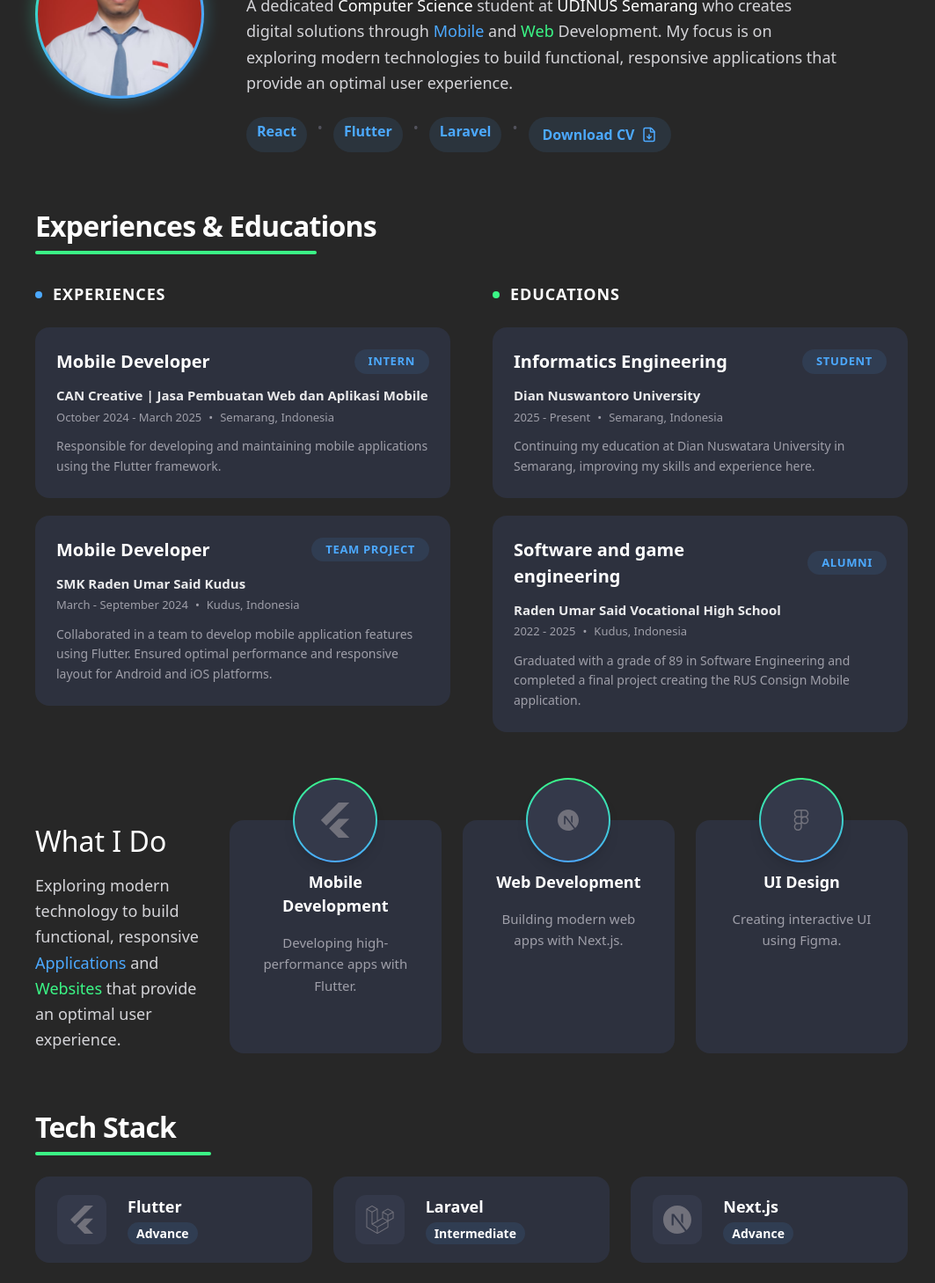
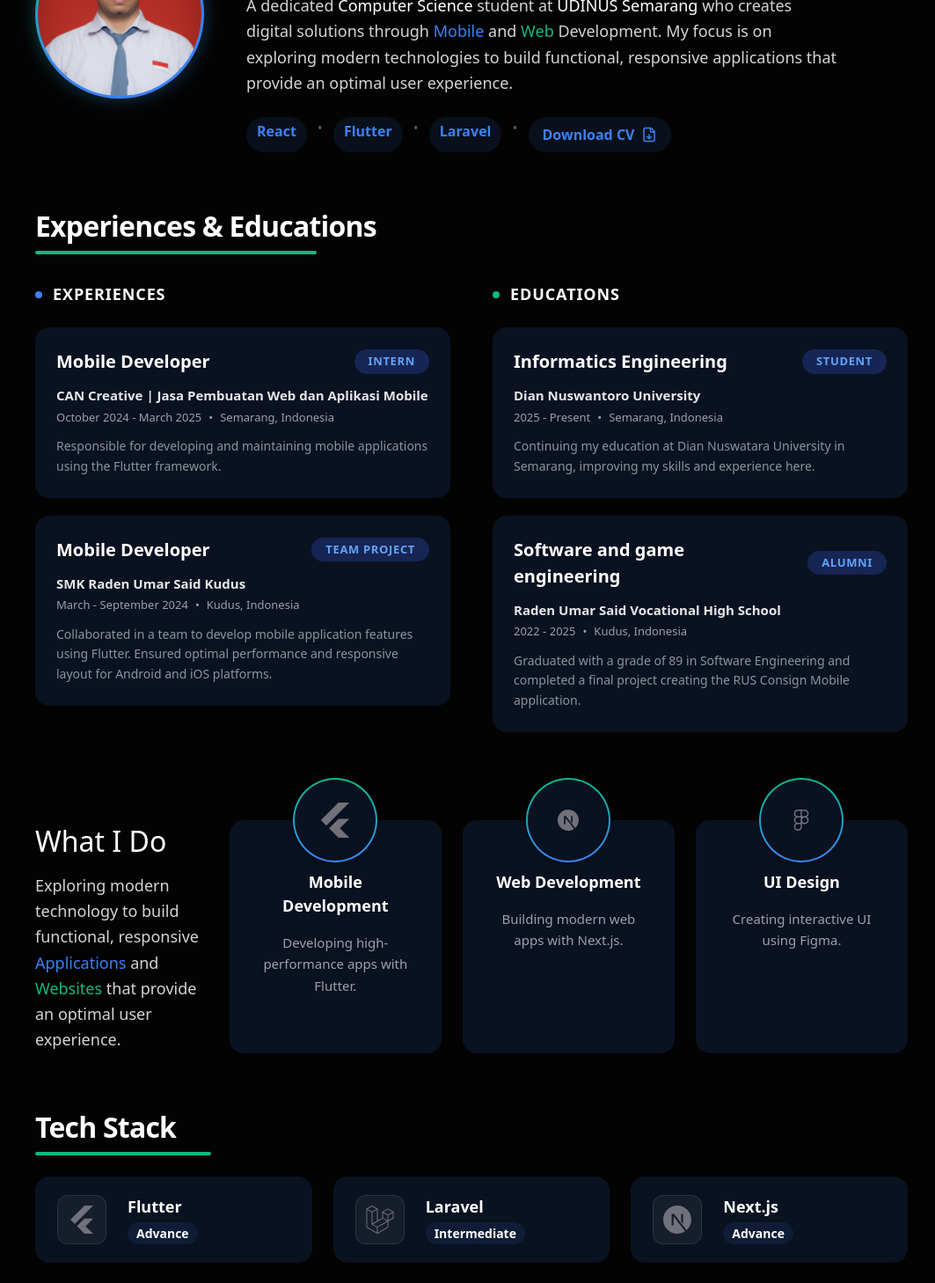
Before and after one commit to altantheprodigy/my-porto, a Next.js app: page / in a window 1280 px wide. Shown: the part 960-2418 px from the top of the page at 88% size, without its empty margins (104-1167 px from the left). Built offline with nearby package versions, Linux system fonts and the light colour scheme.

Commit message:
Fix color palette

```diff
--- a/app/globals.css
+++ b/app/globals.css
@@ -4,13 +4,22 @@
   /* Menambahkan font kustom jika kamu sudah mengaturnya di layout */
   --font-utama: var(--font-poppins);
 
-  /* Warna kustom kamu */
-  --color-hitam-utama: #272727;
+  /* Warna kustom kamu yang sudah ada */
+  --color-hitam-utama: #030303;
   --color-border-nav: #4d4d4d;
-  /* Warna dari referensi kamu */
-  --color-brand-blue: #4ca9ff;
-  --color-brand-green: #3bf686;
+  --color-brand-blue: #3b82f6; /* Royal Blue, lebih dalam dari sebelumnya */
+  --color-brand-green: #10b981; /* Emerald Green, tidak terlalu neon/menyilaukan */
   --color-brand-blue1: #62d9ff;
+
+  /* Warna BARU dari referensi gambar untuk Card, Text, dan Badge */
+  --color-bg-card: #0a1120;
+  --color-text-secondary: #9ca3af;
+  --color-text-body: #8b949e;
+  --color-badge-bg: #172554;
+  --color-badge-text: #60a5fa;
+
+  --color-accent-blue: #3b82f6;
+  --color-accent-green: #10b981;
 
   /* Gradasi campuran */
   --bg-gradient-altan: linear-gradient(
@@ -21,8 +30,12 @@
 }
 
 @utility text-gradient-altan {
-  /* Persentase dihapus agar gradasi terbagi rata otomatis */
-  background-image: linear-gradient(to right, #3bf686, #4ca9ff);
+  /* Sekarang menggunakan variabel agar otomatis tersinkronisasi */
+  background-image: linear-gradient(
+    to right,
+    var(--color-brand-green),
+    var(--color-brand-blue)
+  );
   -webkit-background-clip: text;
   background-clip: text;
   color: transparent;
@@ -30,19 +43,17 @@
 /* Reset dasar agar layout mengikuti variabel background/foreground */
 @layer base {
   :root {
-    --background: #ffffff;
-    --foreground: #171717;
+    /* Set default ke palet gelap secara permanen */
+    --background: #030303; /* Warna hitam pekat dari background utama */
+    --foreground: #ffffff; /* Warna teks utama putih */
   }
 
-  @media (prefers-color-scheme: dark) {
-    :root {
-      --background: #0a0a0a;
-      --foreground: #ededed;
-    }
-  }
+  /* BLOK @media (prefers-color-scheme: dark) DIHAPUS
+     agar browser tidak mencoba mengganti tema sendiri */
 
   body {
     @apply bg-[var(--background)] text-[var(--foreground)] antialiased;
-    font-family: var(--font-sans);
+    /* Menggunakan font-utama yang sudah dideklarasikan di @theme */
+    font-family: var(--font-utama), sans-serif;
   }
 }
--- a/app/page.tsx
+++ b/app/page.tsx
@@ -168,18 +168,20 @@
         {/* Tombol Get Started */}
         <a
           href="#about"
-          className="group bg-brand-blue/10 text-brand-blue hover:bg-brand-blue relative mt-8 flex w-full max-w-[200px] items-center justify-center gap-2 overflow-hidden rounded-2xl px-6 py-4 text-[16px] font-semibold transition-all duration-300 hover:text-white active:scale-95 md:w-fit"
+          className="group border-brand-blue/30 bg-brand-blue/10 text-brand-blue relative mt-8 flex w-full max-w-[200px] items-center justify-center gap-2 overflow-hidden rounded-2xl border px-6 py-4 text-[16px] font-semibold transition-all duration-300 hover:border-transparent hover:text-white hover:shadow-[0_0_30px_rgba(59,130,246,0.4)] active:scale-95 md:w-fit"
         >
+          {/* Efek Gradasi yang mengisi penuh saat di-hover */}
           <div
             style={{ backgroundImage: "var(--bg-gradient-altan)" }}
-            className="absolute inset-0 -translate-x-full opacity-70 transition-transform duration-700 ease-in-out group-hover:translate-x-full"
+            className="absolute inset-0 -translate-x-full opacity-0 transition-all duration-500 ease-out group-hover:translate-x-0 group-hover:opacity-100"
           ></div>
 
           <span className="relative z-10">Get Started</span>
 
+          {/* Animasi roket meluncur ke kanan atas */}
           <RocketIcon
             size={18}
-            className="relative z-10 transition-all duration-300 group-hover:translate-y-0.5 group-hover:animate-bounce"
+            className="relative z-10 transition-all duration-300 group-hover:translate-x-1 group-hover:-translate-y-1"
           />
         </a>
       </section>
@@ -257,7 +259,7 @@
               >
                 <div
                   style={{ backgroundImage: "var(--bg-gradient-altan)" }}
-                  className="absolute inset-0 -translate-x-full opacity-70 transition-transform duration-700 ease-in-out group-hover:translate-x-full"
+                  className="absolute inset-0 -translate-x-full opacity-0 transition-all duration-500 ease-out group-hover:translate-x-0 group-hover:opacity-100"
                 ></div>
                 <span className="relative z-10">Download CV</span>
                 <FileDown
@@ -421,10 +423,10 @@
               <div
                 key={index}
                 style={{ "--hover-color": skill.color } as React.CSSProperties}
-                className="group relative flex w-full flex-row items-center gap-4 rounded-2xl border border-transparent bg-[#2D313E] px-4 py-4 transition-all duration-500 ease-out hover:-translate-y-2 hover:border-[var(--hover-color)] hover:shadow-[0_10px_40px_-10px_var(--hover-color)] md:gap-6 md:px-6 md:py-5"
+                className="group bg-bg-card relative flex w-full flex-row items-center gap-4 rounded-2xl border border-transparent px-4 py-4 transition-all duration-500 ease-out hover:-translate-y-2 hover:border-[var(--hover-color)] hover:shadow-[0_10px_40px_-10px_var(--hover-color)] md:gap-6 md:px-6 md:py-5"
               >
                 {/* Ukuran Box Logo: Sedikit lebih kecil di mobile agar tidak sesak */}
-                <div className="relative flex h-12 w-12 shrink-0 items-center justify-center overflow-hidden rounded-xl bg-[#34394A] transition-transform duration-500 group-hover:rotate-6 md:h-14 md:w-14">
+                <div className="relative flex h-12 w-12 shrink-0 items-center justify-center overflow-hidden rounded-xl border border-white/10 bg-white/5 transition-transform duration-500 group-hover:rotate-6 md:h-14 md:w-14">
                   {skill.logo}
                 </div>
 
--- a/components/ExperienceCard.tsx
+++ b/components/ExperienceCard.tsx
@@ -18,27 +18,29 @@
   description,
 }) => {
   return (
-    <div className="group relative flex h-full flex-col gap-3 rounded-2xl bg-[#2D313E] p-6 transition-all duration-500 ease-out hover:-translate-y-2 hover:bg-[#34394A] hover:shadow-xl">
+    <div className="group bg-bg-card relative flex h-full flex-col gap-3 rounded-2xl p-6 transition-all duration-500 ease-out hover:-translate-y-2 hover:bg-[#34394A] hover:shadow-xl">
       {/* Header: Role & Status */}
       <div className="flex flex-row items-center justify-between gap-4">
-        <h3 className="group-hover:text-brand-blue text-[20px] font-bold text-white transition-colors duration-300">
+        <h3 className="group-hover:text-accent-blue font-utama text-[20px] font-bold text-white transition-colors duration-300">
           {role}
         </h3>
-        <span className="bg-brand-blue/10 text-brand-blue rounded-full px-4 py-1 text-[13px] font-bold tracking-wider uppercase">
+        <span className="bg-badge-bg font-utama text-badge-text rounded-full px-4 py-1 text-[13px] font-bold tracking-wider uppercase">
           {status}
         </span>
       </div>
 
       {/* Company & Date Info */}
       <div className="flex flex-col gap-1">
-        <span className="text-[15px] font-bold text-white/90">{company}</span>
+        <span className="font-utama text-[15px] font-bold text-white/90">
+          {company}
+        </span>
         <div className="flex items-center gap-2 text-[13px] font-medium text-zinc-400">
           <span>{period}</span>
           <span>•</span>
           <span>{location}</span>
         </div>
       </div>
-      <p className="text-[14px] leading-relaxed text-zinc-400 group-hover:text-zinc-300">
+      <p className="text-text-body text-[14px] leading-relaxed group-hover:text-zinc-300">
         {description}
       </p>
 
--- a/components/ProjectCard.tsx
+++ b/components/ProjectCard.tsx
@@ -67,7 +67,7 @@
             href={downloadLink}
             download={isDownload ? true : undefined}
             target={isDownload ? "_self" : "_blank"}
-            className="group bg-brand-blue/10 text-brand-blue relative flex w-full items-center justify-center gap-2 overflow-hidden rounded-full px-4 py-3 text-[15px] font-semibold transition-all duration-300 hover:text-white active:scale-95 md:w-fit md:text-[16px]"
+            className="group bg-bg-card text-brand-blue relative flex w-full items-center justify-center gap-2 overflow-hidden rounded-full px-4 py-3 text-[15px] font-semibold transition-all duration-300 hover:text-white active:scale-95 md:w-fit md:text-[16px]"
           >
             <div className="absolute inset-0 -translate-x-full bg-gradient-to-r from-transparent via-white/30 to-transparent transition-transform duration-500 group-hover:translate-x-full"></div>
             <span className="relative z-10">{downloadText}</span>
@@ -86,10 +86,10 @@
                 {techStacks.map((tech, index) => (
                   <div
                     key={index}
-                    className="group relative flex shrink-0 items-center justify-center rounded-xl bg-[#34394A] px-3 py-3 transition-all duration-300 ease-out group-hover:rotate-6 hover:-translate-y-1"
+                    className="group relative flex shrink-0 items-center justify-center rounded-xl bg-bg-card px-3 py-3 transition-all duration-300 ease-out group-hover:rotate-6 hover:-translate-y-1"
                   >
                     {/* Tooltip tetap berfungsi baik di desktop (hover) */}
-                    <span className="pointer-events-none absolute top-full left-1/2 z-20 mt-2 -translate-x-1/2 rounded-md bg-[#34394A] px-2.5 py-1 text-[12px] font-semibold whitespace-nowrap text-white opacity-0 shadow-lg transition-all duration-300 group-hover:opacity-100 md:-top-8 md:mt-0 md:group-hover:-top-11">
+                    <span className="pointer-events-none absolute top-full left-1/2 z-20 mt-2 -translate-x-1/2 rounded-md bg-bg-card px-2.5 py-1 text-[12px] font-semibold whitespace-nowrap text-white opacity-0 shadow-lg transition-all duration-300 group-hover:opacity-100 md:-top-8 md:mt-0 md:group-hover:-top-11">
                       {tech.name}
                       <svg
                         className="absolute top-full left-0 h-2 w-full text-zinc-800"
--- a/components/ServiceCard.tsx
+++ b/components/ServiceCard.tsx
@@ -18,11 +18,11 @@
       className="group relative h-full cursor-default" // Tambahkan h-full di sini
       style={{ "--warna-tema": color } as React.CSSProperties}
     >
-      <div className="group-hover:border-brand-green/30 flex h-full flex-col items-center rounded-2xl border border-transparent bg-[#2D313E] px-8 pt-14 pb-12 text-center transition-all duration-500 ease-out group-hover:-translate-y-3 group-hover:shadow-[0_20px_50px_rgba(59,246,134,0.1)]">
+      <div className="group-hover:border-brand-green/30 flex h-full flex-col items-center rounded-2xl border border-transparent bg-bg-card px-8 pt-14 pb-12 text-center transition-all duration-500 ease-out group-hover:-translate-y-3 group-hover:shadow-[0_20px_50px_rgba(59,246,134,0.1)]">
         {/* Ikon Tetap Sama */}
         <div className="absolute -top-12 left-1/2 -translate-x-1/2 transition-transform duration-500 group-hover:scale-110">
           <div className="from-brand-green to-brand-blue relative h-24 w-24 rounded-full bg-gradient-to-b p-[2px] shadow-lg">
-            <div className="flex h-full w-full items-center justify-center rounded-full bg-[#34394A]">
+            <div className="flex h-full w-full items-center justify-center rounded-full bg-bg-card">
               <div className="flex h-14 w-14 items-center justify-center transition-transform duration-500 group-hover:rotate-6">
                 {logo}
               </div>
```
